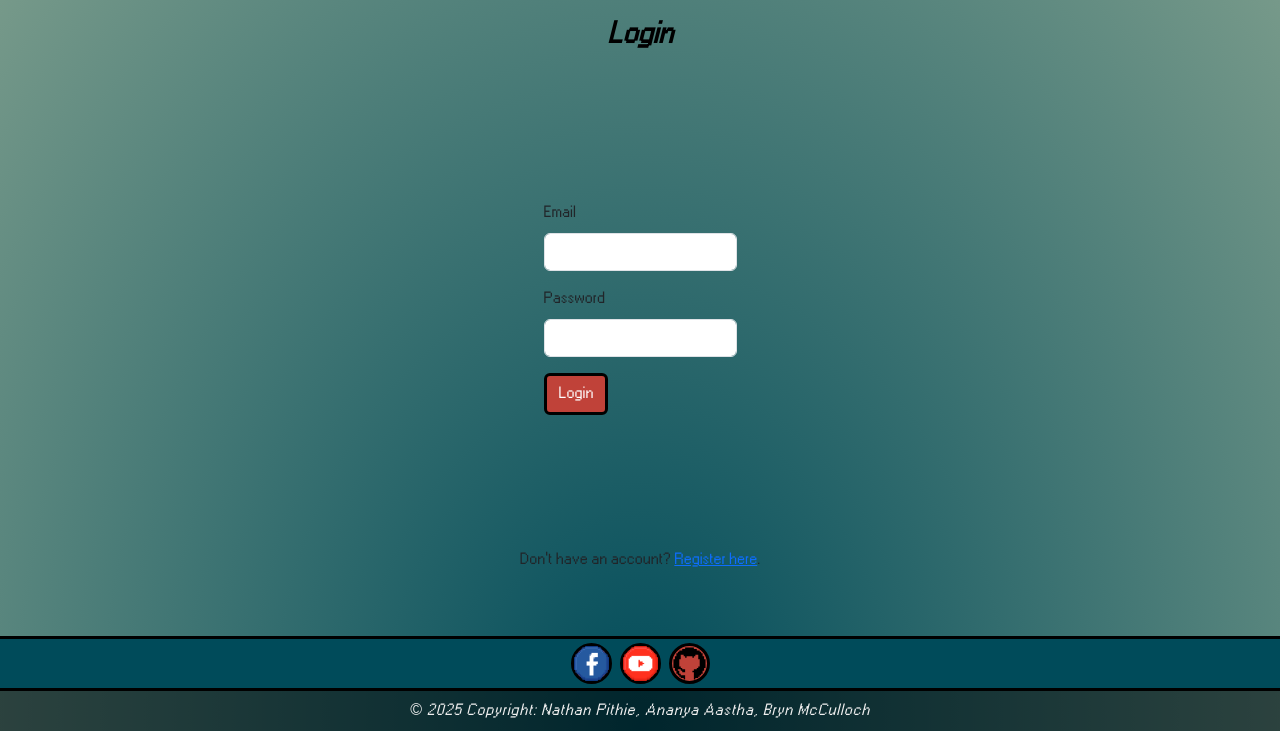
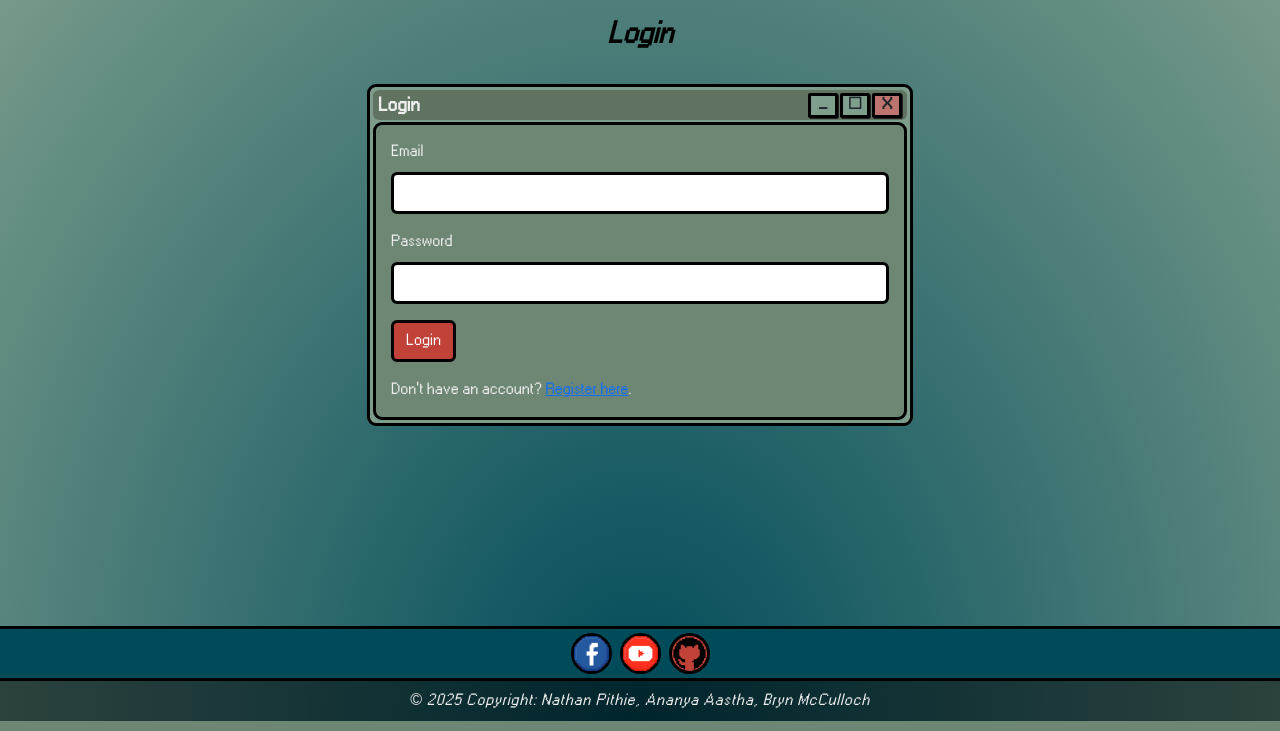
Before and after one commit to RedNate22/IAB207_A2_Group49, a Flask app: page /auth/login in a window 1280 px wide. Shown: the part 79-810 px from the top of the page. Run offline with Flask 3, Linux system fonts and the light colour scheme; some libraries are stand-ins or nearby versions.

Commit message:
style: finished login page

```diff
--- a/club95/static/styles/pages/login.css
+++ b/club95/static/styles/pages/login.css
@@ -18,3 +18,26 @@
     transform: translateY(2px) !important; /* move on press */
     box-shadow: 1px 1px white !important; /* highlight on press */
 }
+
+#login-window {
+    margin-top: 1rem;
+    margin-bottom: 0rem;
+
+    height: 100%;
+    width: 100%;
+
+    /* Add padding between content and window */
+    .sub-window {
+        padding: 15px;
+    }
+
+    /* Add border to input form */
+    .form-control {
+        border: var(--border);
+    }
+
+    #no-account-q {
+        margin-top: 1rem;
+        margin-bottom: 0rem;
+    }
+}
--- a/club95/templates/auth/login.html
+++ b/club95/templates/auth/login.html
@@ -3,9 +3,28 @@
 {% from "bootstrap5/form.html" import render_form %}
 
 {% block body %}
+<div class="container" id="create-event-page-container">
+    <div class="row align-items-start">
+        <div class="col-sm-0 col-md-2 col-lg-3"></div>
+        <div class="col-sm-12 col-md-8 col-lg-6">
+            <div class="window" id="login-window">
+                <div class="title-bar">
+                    <span class="window-title">Login</span>
+                    <div class="window-controls">
+                        <button type="button" class="btn" href="#!">_</button>
+                        <button type="button" class="btn" href="#!">☐</button>
+                        <button
+                            type="button"
+                            class="btn"
+                            id="closebtn"
+                            href="#!"
+                        >
+                            X
+                        </button>
+                    </div>
+                </div>
                 <!-- prettier-ignore -->
-<div class="centered-form">
-
+                <div class="sub-window">
                     {# Flash message section #}
                     {% with messages = get_flashed_messages(category_filter=['login_error']) %}
                         {% if messages %}
@@ -18,7 +37,8 @@
                     {% endwith %}
 
                     {# Flash message section #}
-    {% with messages = get_flashed_messages(category_filter=['registration_success']) %}
+                    {% with messages =
+                        get_flashed_messages(category_filter=['registration_success']) %}
                         {% if messages %}
                             <div class="success">
                                 {% for message in messages %}
@@ -28,12 +48,13 @@
                         {% endif %}
                     {% endwith %}
 
-    <div class="centered-form">
                     {{ render_form(form, method="POST", button_map={"submit": "primary"}) }}
+
+                    <p id="no-account-q">Don't have an account? <a href="{{ url_for('auth_bp.register') }}">Register here</a>.</p>
                 </div>
-
-    <p>Don't have an account?
-        <a href="{{ url_for('auth_bp.register') }}">Register here</a>.
-    </p>
+            </div>
+        </div>
+        <div class="col-sm-0 col-md-2 col-lg-3"></div>
+    </div>
 </div>
 {% endblock %}
```
Lines whose indentation alone changed are shown as unchanged.
